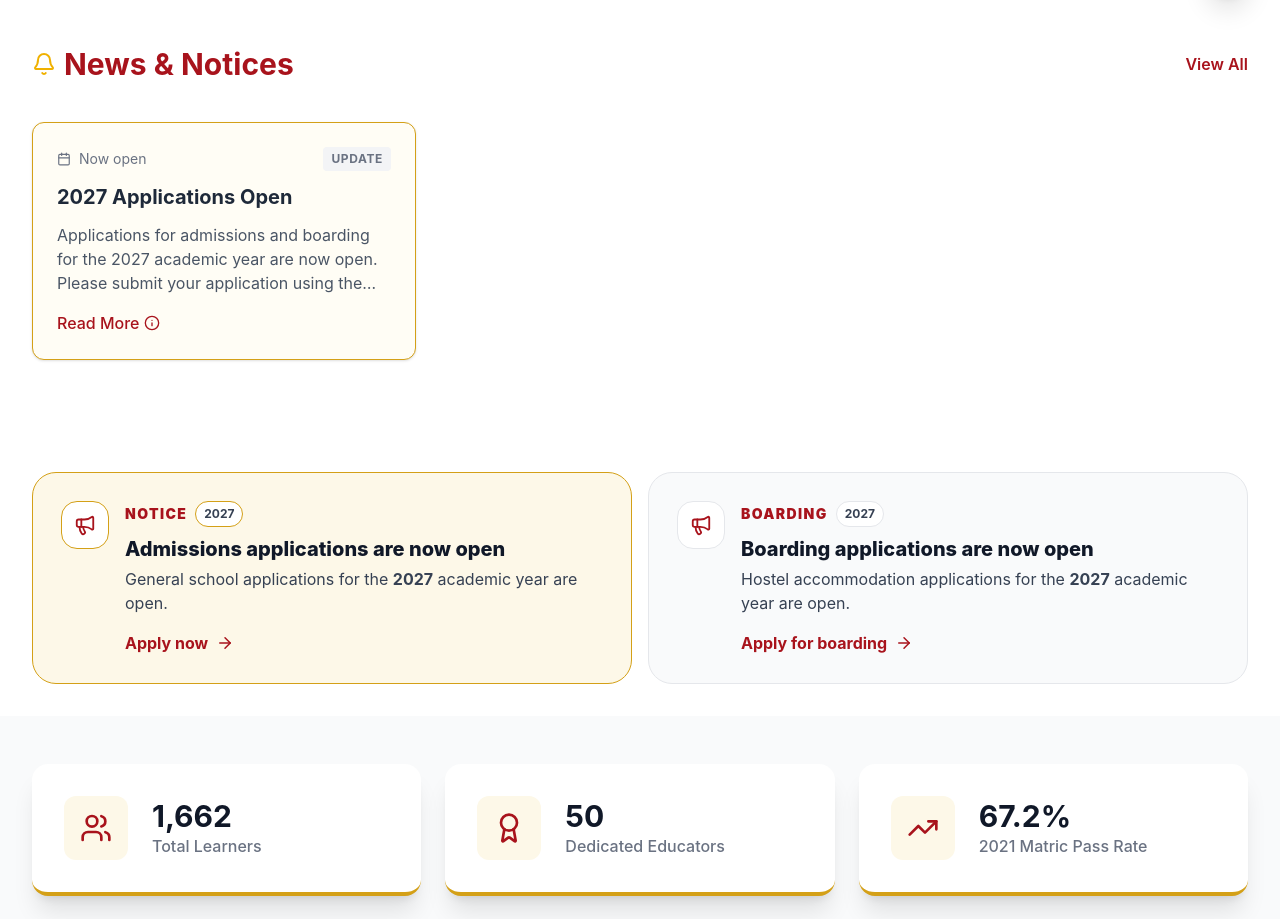
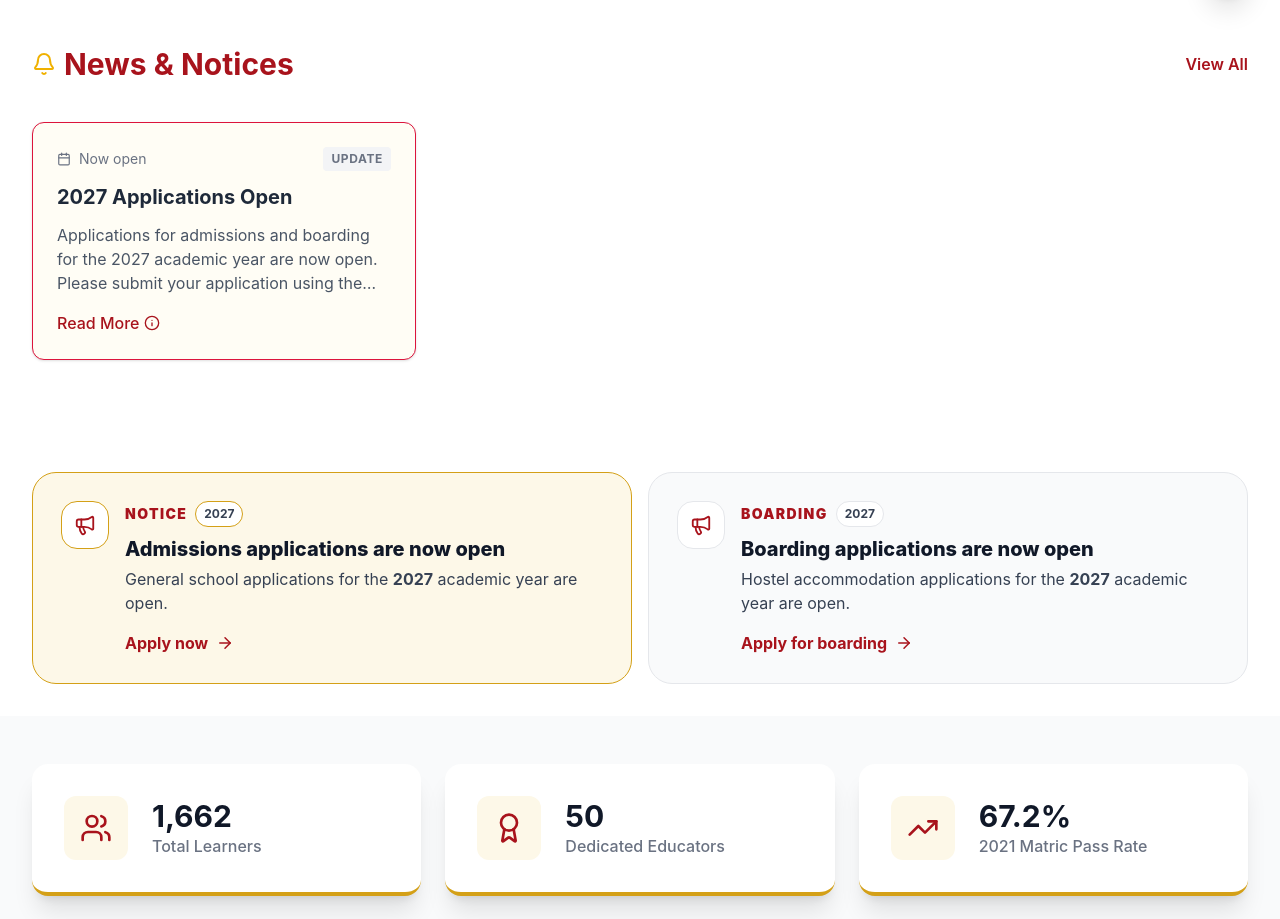
Before and after one commit to slmazwi-coder/Lehana-sss, a React (Vite) app: page / in a window 1280 px wide. Shown: the part 780-1699 px from the top of the page. Built offline with nearby package versions, Linux system fonts and the light colour scheme.

Commit message:
chore: update color scheme to crimson red and white, remove yellow

```diff
--- a/src/index.css
+++ b/src/index.css
@@ -1,9 +1,9 @@
 @import "tailwindcss";
 
 @theme {
-  --color-school-gold:   #D4A017;
+  --color-school-crimson: #DC143C;
   --color-school-maroon: #A8131C;
-  --color-school-green:  #D4A017;   /* alias so existing Tailwind classes still work */
+  --color-school-white:  #FFFFFF;
   --font-sans: "Inter", ui-sans-serif, system-ui, sans-serif;
 }
 
@@ -29,11 +29,11 @@
 /* Nav glass — maroon background */
 .glass-nav {
   background: #A8131C;
-  border-bottom: 3px solid #D4A017;
+  border-bottom: 3px solid #DC143C;
   @apply sticky top-0 z-50 w-full;
 }
 
-/* Primary button — gold on maroon */
+/* Primary button — crimson on maroon */
 .btn-primary {
   background: #A8131C;
   color: #FDF8E8;
@@ -52,7 +52,7 @@
 /* Card */
 .card {
   background: #FFFDF5;
-  border: 1px solid #D4A017;
+  border: 1px solid #DC143C;
   @apply p-6 shadow-sm hover:shadow-md transition-shadow;
   border-radius: 0.75rem;
 }
```
